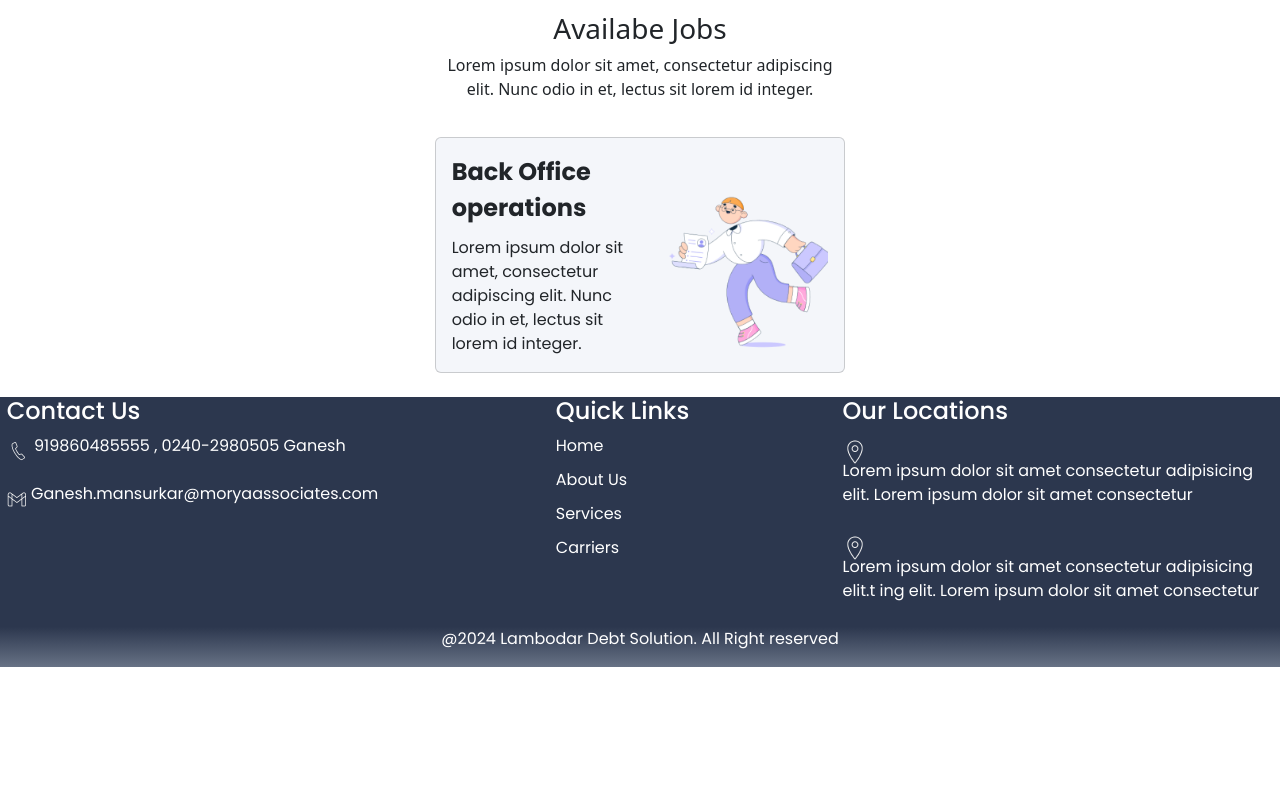
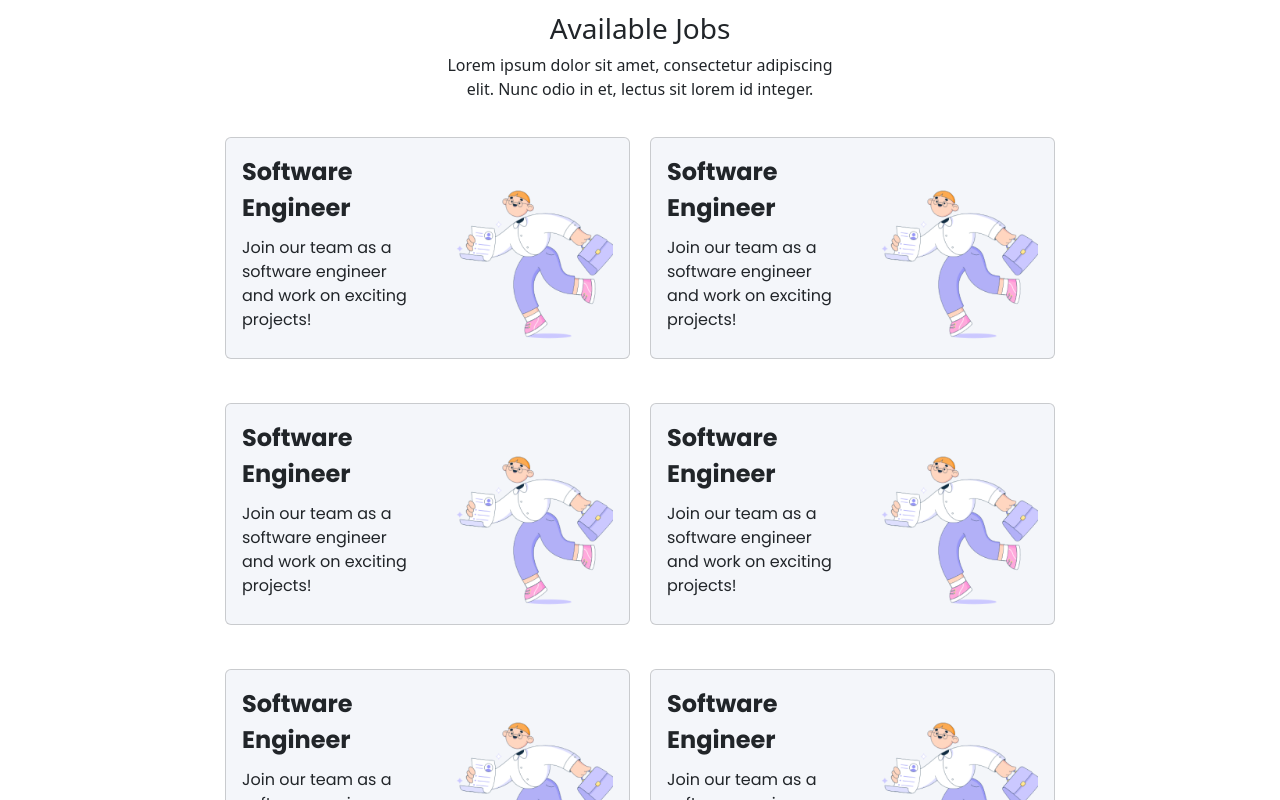
Before and after one commit to void173/lambodardebts, a React (Create React App) app in the folder frontend/webapp/: page /carrier in a window 1280 px wide. Shown: the part 520-1320 px from the top of the page. Before the commit the page ends 1187 px from the top, so only its background shows below. Built offline with nearby package versions, Linux system fonts and the light colour scheme.

Commit message:
Sujal Commit Carrier

```diff
--- a/frontend/webapp/src/components/js/Card.js
+++ b/frontend/webapp/src/components/js/Card.js
@@ -3,14 +3,13 @@ import Card from 'react-bootstrap/Card';
   import Image from 'react-bootstrap/Image';
   import JobImage from '../../assets/Mangetsajob.png';
 
-function CustomCard() {
   const cardTitleStyle = {
     fontFamily: 'Poppins, sans-serif',
     fontWeight: 700,
     fontSize: '24px',
     lineHeight: '36px',
     marginBottom: '10px',
-    width: '100%', // Adjust width as needed
+    width: '100%',
   };
 
   const cardTextStyle = {
@@ -20,26 +19,27 @@ function CustomCard() {
     lineHeight: '24px',
   };
 
+  const CustomCard = () => {
+    // Define job data directly within the component
+    const title = "Software Engineer";
+    const text = "Join our team as a software engineer and work on exciting projects!";
+    const image = JobImage; // Assuming JobImage is imported correctly from '../../assets/Mangetsajob.png'
+
     return (
-    <div className="row justify-content-center">
-      {/* First Card */}
       <div className="col-md-6 col-lg-4 mb-4">
         <Card style={{ width: '100%', background: '#F4F6FA' }}>
           <Card.Body className="d-flex">
             <div style={{ paddingRight: '20px', flex: '1' }}>
-              <Card.Title style={cardTitleStyle}>Back Office operations</Card.Title>
-              <Card.Text style={cardTextStyle}>
-                Lorem ipsum dolor sit amet, consectetur adipiscing elit. Nunc odio in et, lectus sit lorem id integer.
-              </Card.Text>
+              <Card.Title style={cardTitleStyle}>{title}</Card.Title>
+              <Card.Text style={cardTextStyle}>{text}</Card.Text>
             </div>
             <div style={{ flex: '1', display: 'flex', justifyContent: 'center', alignItems: 'center' }}>
-              <Image src={JobImage} style={{ width: '100%', height: 'auto', maxWidth: '210px' }} />
+              <Image src={image} style={{ width: '100%', height: 'auto', maxWidth: '210px' }} />
             </div>
           </Card.Body>
         </Card>
       </div>
-    </div>
     );
-}
+  };
 
   export default CustomCard;
--- a/frontend/webapp/src/pages/css/carrier.css
+++ b/frontend/webapp/src/pages/css/carrier.css
@@ -1,6 +1,6 @@
 .styled-div {
-  width: 100%; /* Adjusted for responsiveness */
-  max-width: 1301px; /* Keep a maximum width for larger screens */
+  width: 100%;
+  max-width: 1301px;
   height: 374px;
   border-radius: 43px;
   background: #2C374E;
@@ -8,68 +8,95 @@
   box-sizing: border-box;
   display: flex;
   flex-direction: column;
-  margin: 0 auto; /* Center the div horizontally */
-  padding: 20px; /* Added padding for spacing */
+  margin: 0 auto;
+  padding: 20px;
 }
 
 .styled-div h2 {
   color: white;
   font-family: 'Poppins', sans-serif;
   font-weight: 400;
-  font-size: 3rem; /* Adjusted for responsiveness */
-
-  margin: 20px 0; /* Added margin for spacing */
+  font-size: 3rem;
+  margin: 20px 0;
 }
 
 .styled-div h4 {
-  font-size: 2rem; /* Adjusted for responsiveness */
+  font-size: 2rem;
   color: #FF772B;
-
-  margin-bottom: 20px; /* Added margin for spacing */
+  margin-bottom: 20px;
 }
 
 .InterviewImage {
   display: block;
-  margin-left:  auto;
+  margin-left: auto;
   max-width: 100%;
   margin-top: -100px;
-  height: auto; /* Maintain aspect ratio */
-  max-height: 339px; /* Adjusted for responsiveness */
+  height: auto;
+  max-height: 339px;
 }
 
 .second-section-carrier-page {
   text-align: center;
-  padding: 20px; /* Added padding for spacing */
+  padding: 20px;
 }
 
 .info-para-carrier {
-  width: 100%; /* Adjusted for responsiveness */
-  max-width: 400px; /* Adjusted for responsiveness */
-  margin: 0 auto; /* Center the paragraph */
+  width: 100%;
+  max-width: 400px;
+  margin: 0 auto;
   text-align: center;
 }
 
 @media (max-width: 768px) {
   .styled-div h2 {
-    font-size: 2.5rem; /* Adjusted for smaller screens */
+    font-size: 2.5rem;
   }
 
   .styled-div h4 {
-    font-size: 1.8rem; /* Adjusted for smaller screens */
+    font-size: 1.8rem;
   }
 
   .InterviewImage {
-    max-width: 80%; /* Adjusted for smaller screens */
-    max-height: 280px; /* Adjusted for smaller screens */
+    max-width: 80%;
+    max-height: 280px;
   }
 }
 
 @media (max-width: 576px) {
   .styled-div h2 {
-    font-size: 2rem; /* Further adjustment for smaller screens */
+    font-size: 2rem;
   }
 
   .styled-div h4 {
-    font-size: 1.5rem; /* Further adjustment for smaller screens */
+    font-size: 1.5rem;
   }
 }
+
+.cards-container {
+  display: flex;
+  flex-direction: column;
+  align-items: center; /* Center cards vertically */
+}
+
+.cards-row {
+  display: flex;
+  justify-content: center; /* Center cards horizontally */
+  gap: 20px; /* Adjust the gap between cards */
+  margin-bottom: 20px; /* Add bottom margin for spacing */
+}
+
+
+
+.cards-row > div {
+  width: calc(50% - 10px); /* Set width for each card (two cards per row with gap) */
+  max-width: 405px; /* Limit max-width of each card */
+  flex: 1 1 auto; /* Allow cards to grow and shrink */
+
+
+}
+
+@media (max-width: 768px) {
+  .cards-row > div {
+    width: calc(100% - 40px); /* Full width for cards on smaller screens */
+  }
+}
--- a/frontend/webapp/src/pages/js/Carrier.js
+++ b/frontend/webapp/src/pages/js/Carrier.js
@@ -1,31 +1,45 @@
 import React from 'react';
 import '../css/carrier.css';
-import interviewImage from '../../assets/OnlineInterview.png'
-import Cards from '../../components/js/Card';
+import interviewImage from '../../assets/OnlineInterview.png';
+import Cards from '../../components/js/Card'; // Import your Card component here
+
 const abstyle = {
-    textAlign:'center'
+  textAlign: 'center'
+};
 
-};
 const StyledDiv = () => {
   return (
     <section>
-    <h3 style={abstyle}>Carrer</h3>
+      <h3 style={abstyle}>Career</h3>
       <div className="styled-div">
-        <h2>Welcome to Lambodar Debt Solutions !</h2>
-        <h4>We are hiring !</h4>
-        <img className='InterviewImage' src={interviewImage}></img>
+        <h2>Welcome to Lambodar Debt Solutions!</h2>
+        <h4>We are hiring!</h4>
+        <img className='InterviewImage' src={interviewImage} alt="Online Interview" />
       </div>
+
       <div className='second-section-carrier-page'>
-        <h3>Availabe Jobs</h3>
+        <h3>Available Jobs</h3>
         <div className='info-para-carrier'>
-
-        <p>Lorem ipsum dolor sit amet, consectetur adipiscing elit. Nunc odio in et, lectus sit lorem id integer.</p>
+          <p>Lorem ipsum dolor sit amet, consectetur adipiscing elit. Nunc odio in et, lectus sit lorem id integer.</p>
         </div>
       </div>
-     <Cards/>
 
-      </section>
-
+      {/* Cards Section */}
+      <div className="cards-container">
+        <div className="cards-row">
+          <Cards />
+          <Cards />
+        </div>
+        <div className="cards-row">
+          <Cards />
+          <Cards />
+        </div>
+        <div className="cards-row">
+          <Cards />
+          <Cards />
+        </div>
+      </div>
+    </section>
   );
 };
 
```
Lines whose indentation alone changed are shown as unchanged.
